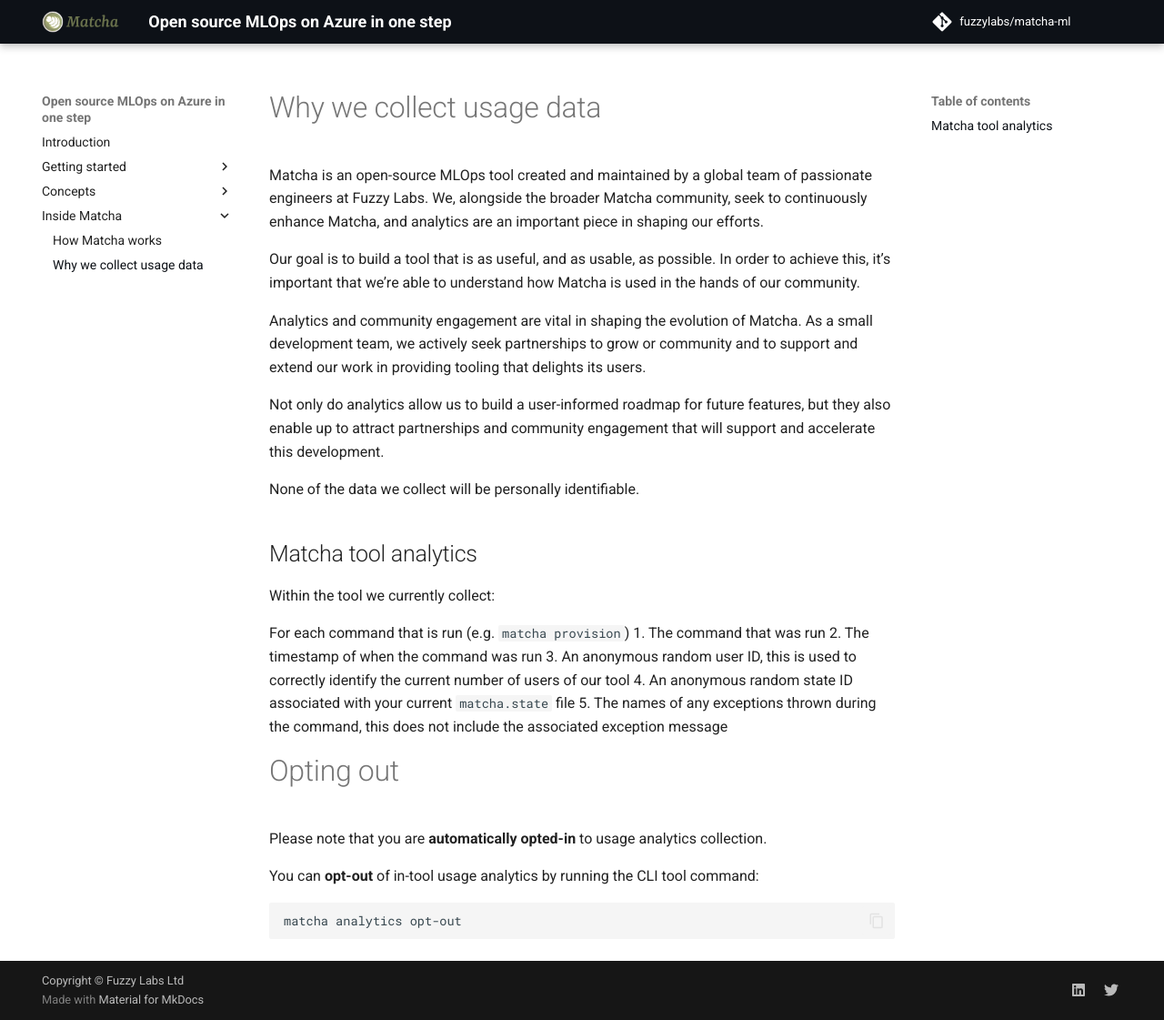
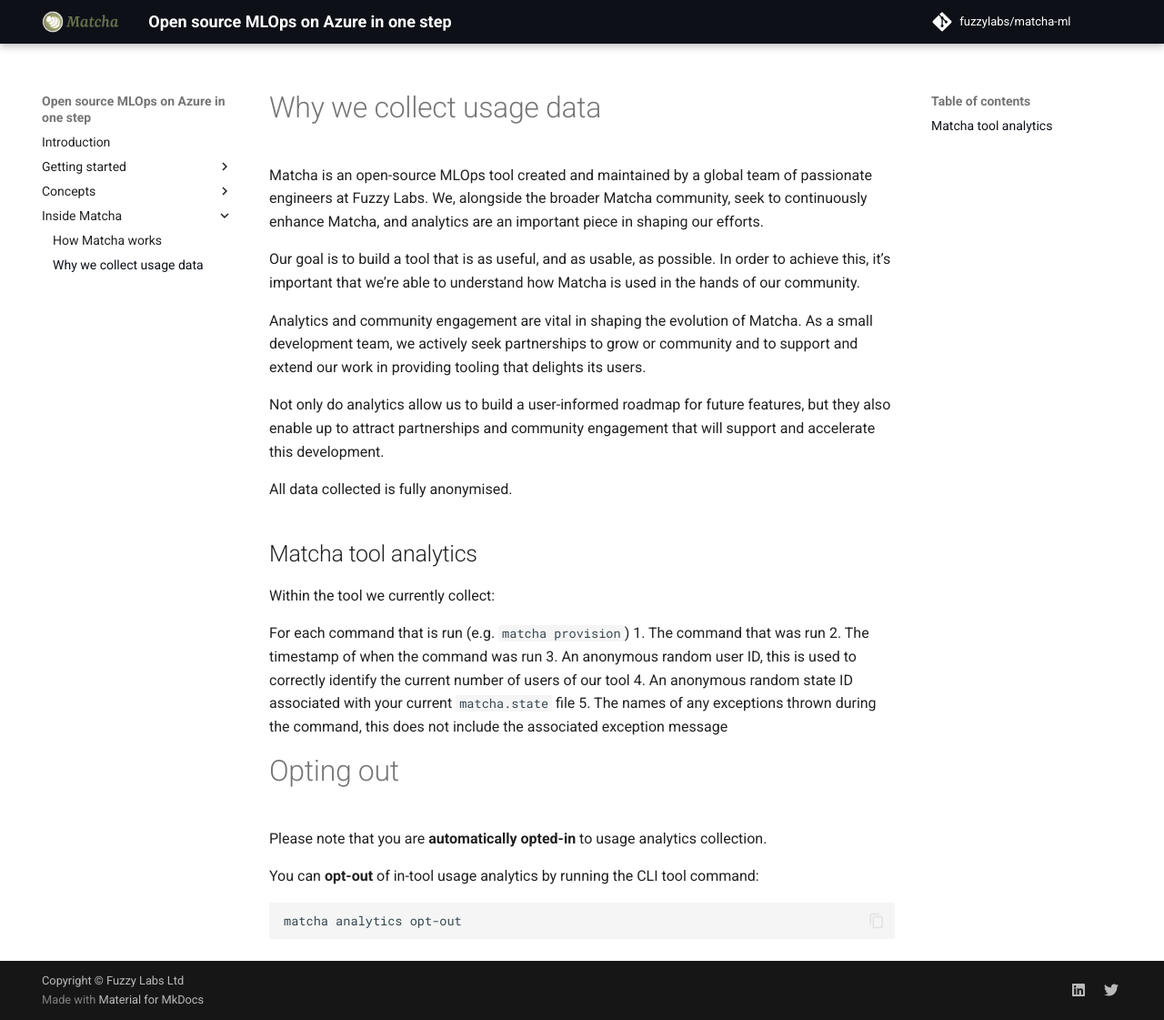
Before and after one commit to fuzzylabs/matcha, an MkDocs documentation site: the page built from docs/privacy.md, in a window 1280 px wide and 1121 px high. Shown: the whole window at 91% size. Built offline with MkDocs 1.6.1 and Material for MkDocs 9.7.7, drawn with Linux system fonts in a browser that asks for light colours; comment, search, counter and statistics services are not loaded.

Commit message:
Update wording

```diff
--- a/docs/privacy.md
+++ b/docs/privacy.md
@@ -8,7 +8,7 @@
 
 Not only do analytics allow us to build a user-informed roadmap for future features, but they also enable up to attract partnerships and community engagement that will support and accelerate this development.
 
-None of the data we collect will be personally identifiable.
+All data collected is fully anonymised.
 
 ## Matcha tool analytics
 
```
